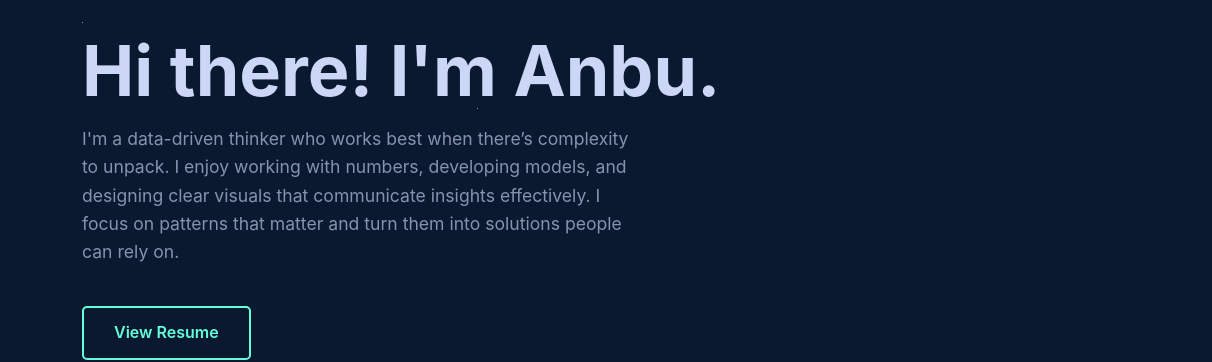
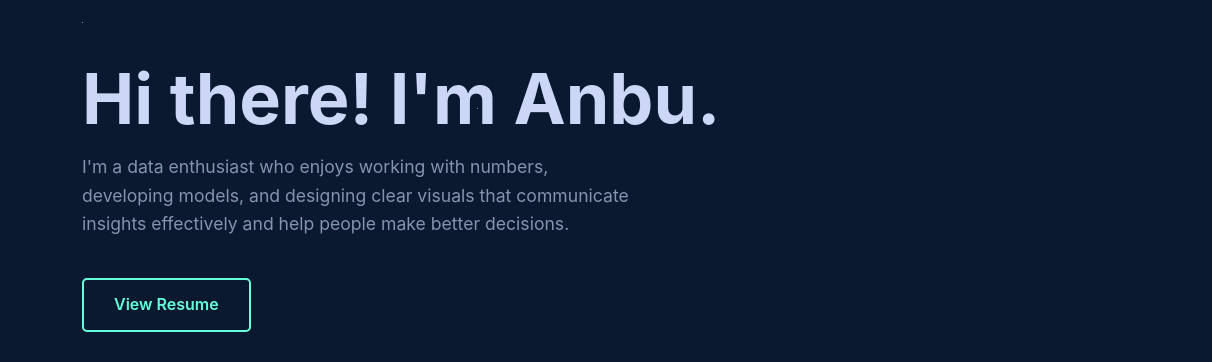
Before and after one commit to anbunambi3108/anbunambi-portfolio, a plain HTML site: page index.html in a window 1280 px wide. Shown: the part 204-566 px from the top of the page, 68-1280 px from the left. Drawn offline with Linux system fonts and the light colour scheme.

Commit message:
Update index.html

```diff
--- a/index.html
+++ b/index.html
@@ -455,7 +455,7 @@
             <div class="hero-content">
                 <h1 id="typing-heading"></h1>
                 <div class="hero-sub-content">
-                <p>I'm a data-driven thinker who works best when there’s complexity to unpack. I enjoy working with numbers, developing models, and designing clear visuals that communicate insights effectively. I focus on patterns that matter and turn them into solutions people can rely on.</p>
+                <p>I'm a data enthusiast who enjoys working with numbers, developing models, and designing clear visuals that communicate insights effectively and help people make better decisions.</p>
                 <div>
                          <a href="Anbu_Resume.pdf" class="cta-button" download>View Resume</a>
                     </div>
```
